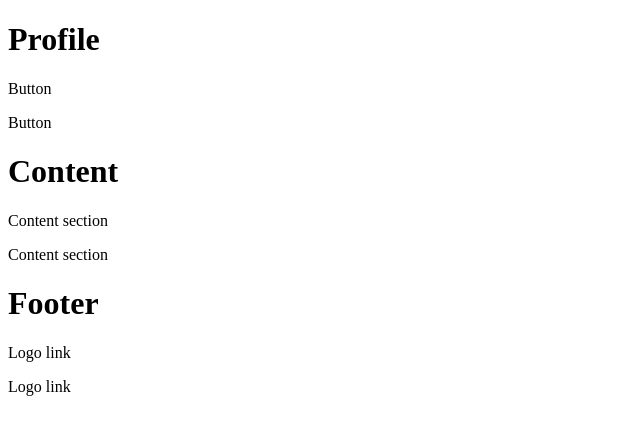
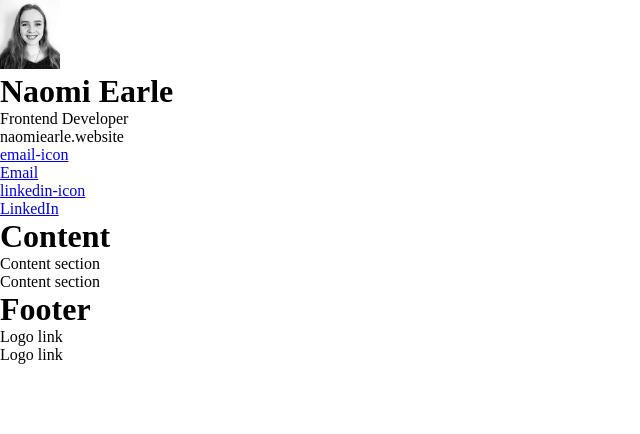
Before and after one commit to naomiearledev/scrimba-digital-business-card, a React (Vite) app: page / in a window 1280 px wide. Shown: the top 434 px of the page, without its empty margins (0-640 px from the left). Built offline with nearby package versions, Linux system fonts and the light colour scheme.

Commit message:
props set up

```diff
--- a/src/App.jsx
+++ b/src/App.jsx
@@ -4,12 +4,13 @@ import Content from './components/Content'
 import LogoFooter from './components/LogoFooter'
 
 function App() {
-
   return (
-    <div className="business-card">
-      <Profile />
-      <Content />
-      <LogoFooter />
+    <div className="app">
+      <div className="business-card">
+        <Profile />
+        <Content />
+        <LogoFooter />
+      </div>
     </div>
   )
 }
--- a/src/components/Profile.jsx
+++ b/src/components/Profile.jsx
@@ -1,11 +1,17 @@
 import Button from "../parts/Button"
+import profileImg from "../assets/profile.jpeg"
 
 export default function Profile() {
   return (
     <div className="profile">
-      <h1>Profile</h1>
-      <Button />
-      <Button />
+      <img src={profileImg} alt="Naomi Earle profile image" width="60px" />
+      <div className="profile_main">
+        <h1>Naomi Earle</h1>
+        <p>Frontend Developer</p>
+        <span>naomiearle.website</span>
+      </div>
+      <Button linkSrc="https://google.com" color="white" text="Email" icon="email" />
+      <Button linkSrc="https://linkedin.com" color="blue" text="LinkedIn" icon="linkedin" />
     </div>
   )
 }
--- a/src/index.css
+++ b/src/index.css
@@ -0,0 +1,5 @@
+* {
+  margin: 0;
+  padding: 0;
+  box-sizing: border-box;
+}
--- a/src/parts/Button.jsx
+++ b/src/parts/Button.jsx
@@ -1,5 +1,16 @@
-export default function Button() {
+export default function Button({ linkSrc, color, text, icon }) {
+  const className = `button button-${color}`
+  let iconSrc;
+  if (icon === 'email') {
+    iconSrc = 'email-icon';
+  } else if (icon === 'linkedin') {
+    iconSrc = 'linkedin-icon';
+  }
+
   return (
-    <p>Button</p>
+    <a className={className} href={linkSrc}>
+      <p>{iconSrc}</p>
+      <p>{text}</p>
+    </a>
   )
 }
```
Also changed, not shown: src/assets/profile.jpeg (added).
